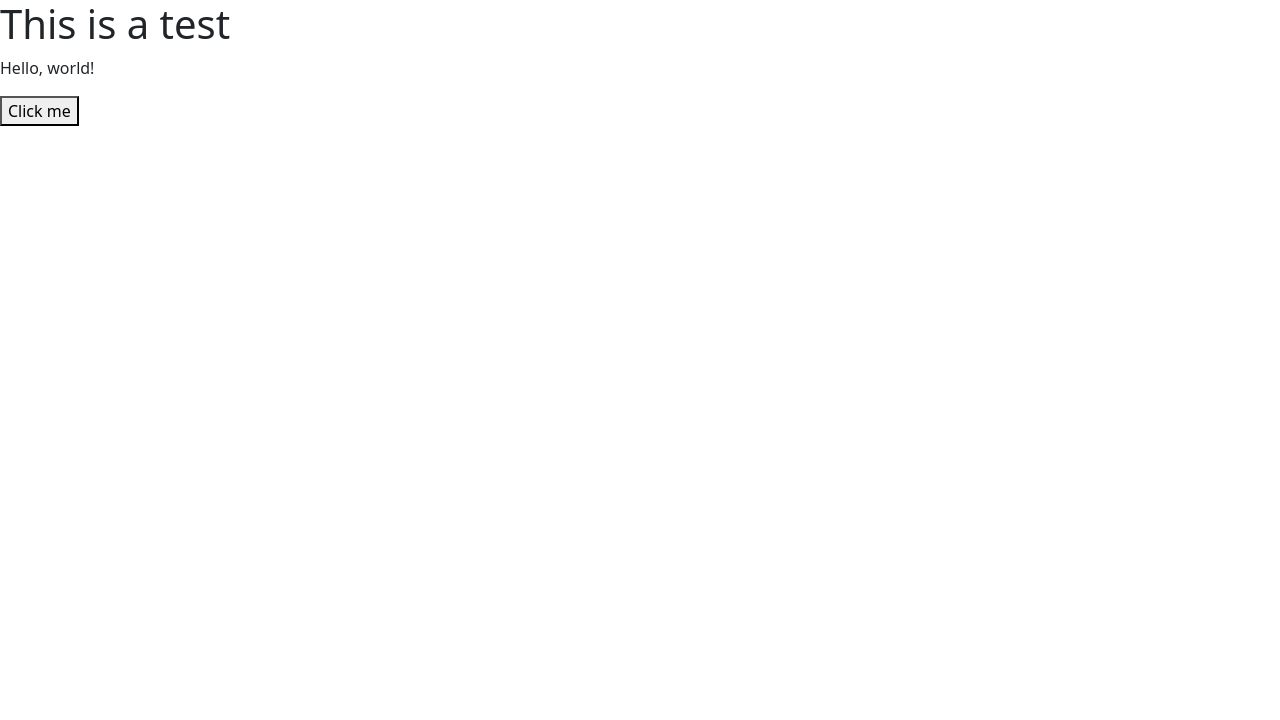
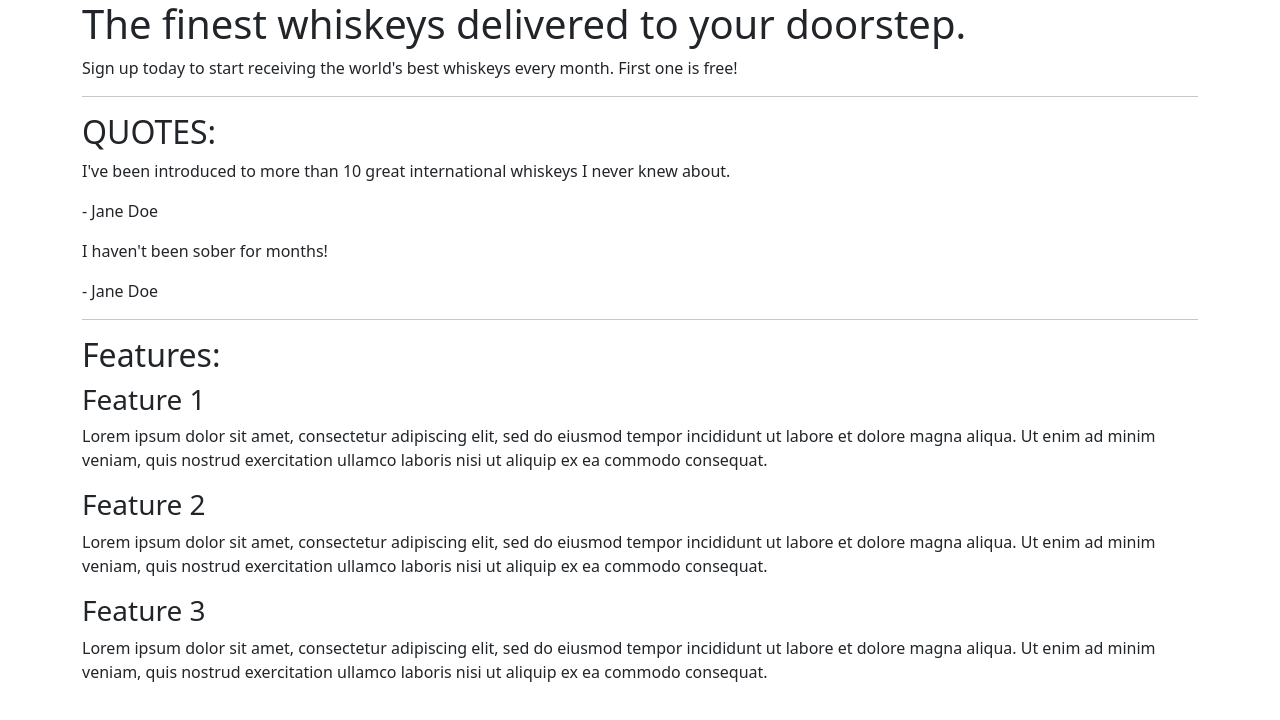
Before and after one commit to EAmbrozas/whiskey-drop, a plain HTML site: page index.html in a window 1280 px wide. Drawn offline with nearby package versions, Linux system fonts and the light colour scheme.

Commit message:
Add basic html structure

```diff
--- a/index.html
+++ b/index.html
@@ -4,14 +4,53 @@
     <meta charset="UTF-8">
     <meta http-equiv="X-UA-Compatible" content="IE=edge">
     <meta name="viewport" content="width=device-width, initial-scale=1.0">
-    <title>Whiskey Drop</title>
+    <title>Whiskey Drop | Taste a new whiskey every month</title>
     <!-- Bootstrap CDN -->
     <link href="https://cdn.jsdelivr.net/npm/bootstrap@5.3.0-alpha1/dist/css/bootstrap.min.css" rel="stylesheet" integrity="sha384-GLhlTQ8iRABdZLl6O3oVMWSktQOp6b7In1Zl3/Jr59b6EGGoI1aFkw7cmDA6j6gD" crossorigin="anonymous">
     <script src="https://cdn.jsdelivr.net/npm/bootstrap@5.3.0-alpha1/dist/js/bootstrap.bundle.min.js" integrity="sha384-w76AqPfDkMBDXo30jS1Sgez6pr3x5MlQ1ZAGC+nuZB+EYdgRZgiwxhTBTkF7CXvN" crossorigin="anonymous"></script>
 </head>
 <body>
-    <h1>This is a test</h1>
-    <p>Hello, world!</p>
-    <button>Click me</button>
+    <article class="container">
+        <!-- Callout -->
+        <section class="callout">
+            <h1>The finest whiskeys delivered to your doorstep.</h1>
+            <p>Sign up today to start receiving the world's best whiskeys every month. First one is free!</p>
+        </section>
+        <!-- /.callout -->
+        <hr>
+
+        <!-- Quotes -->
+        <section class="quotes">
+            <h2 class="text-uppercase">Quotes:</h2>
+            <div class="quote">
+                <p>I've been introduced to more than 10 great international whiskeys I never knew about.</p>
+                <p>- Jane Doe</p>
+            </div>
+            <div class="quote">
+                <p>I haven't been sober for months!</p>
+                <p>- Jane Doe</p>
+            </div>
+        </section>
+        <!-- /.quotes -->
+        <hr>
+
+        <!-- Features -->
+        <section class="features">
+            <h2>Features:</h2>
+            <div class="feature">
+                <h3>Feature 1</h3>
+                <p>Lorem ipsum dolor sit amet, consectetur adipiscing elit, sed do eiusmod tempor incididunt ut labore et dolore magna aliqua. Ut enim ad minim veniam, quis nostrud exercitation ullamco laboris nisi ut aliquip ex ea commodo consequat.</p>
+            </div>
+            <div class="feature">
+                <h3>Feature 2</h3>
+                <p>Lorem ipsum dolor sit amet, consectetur adipiscing elit, sed do eiusmod tempor incididunt ut labore et dolore magna aliqua. Ut enim ad minim veniam, quis nostrud exercitation ullamco laboris nisi ut aliquip ex ea commodo consequat.</p>
+            </div>
+            <div class="feature">
+                <h3>Feature 3</h3>
+                <p>Lorem ipsum dolor sit amet, consectetur adipiscing elit, sed do eiusmod tempor incididunt ut labore et dolore magna aliqua. Ut enim ad minim veniam, quis nostrud exercitation ullamco laboris nisi ut aliquip ex ea commodo consequat.</p>
+            </div>
+        </section>
+        <!-- /.features -->
+    </article>
 </body>
 </html>
```
